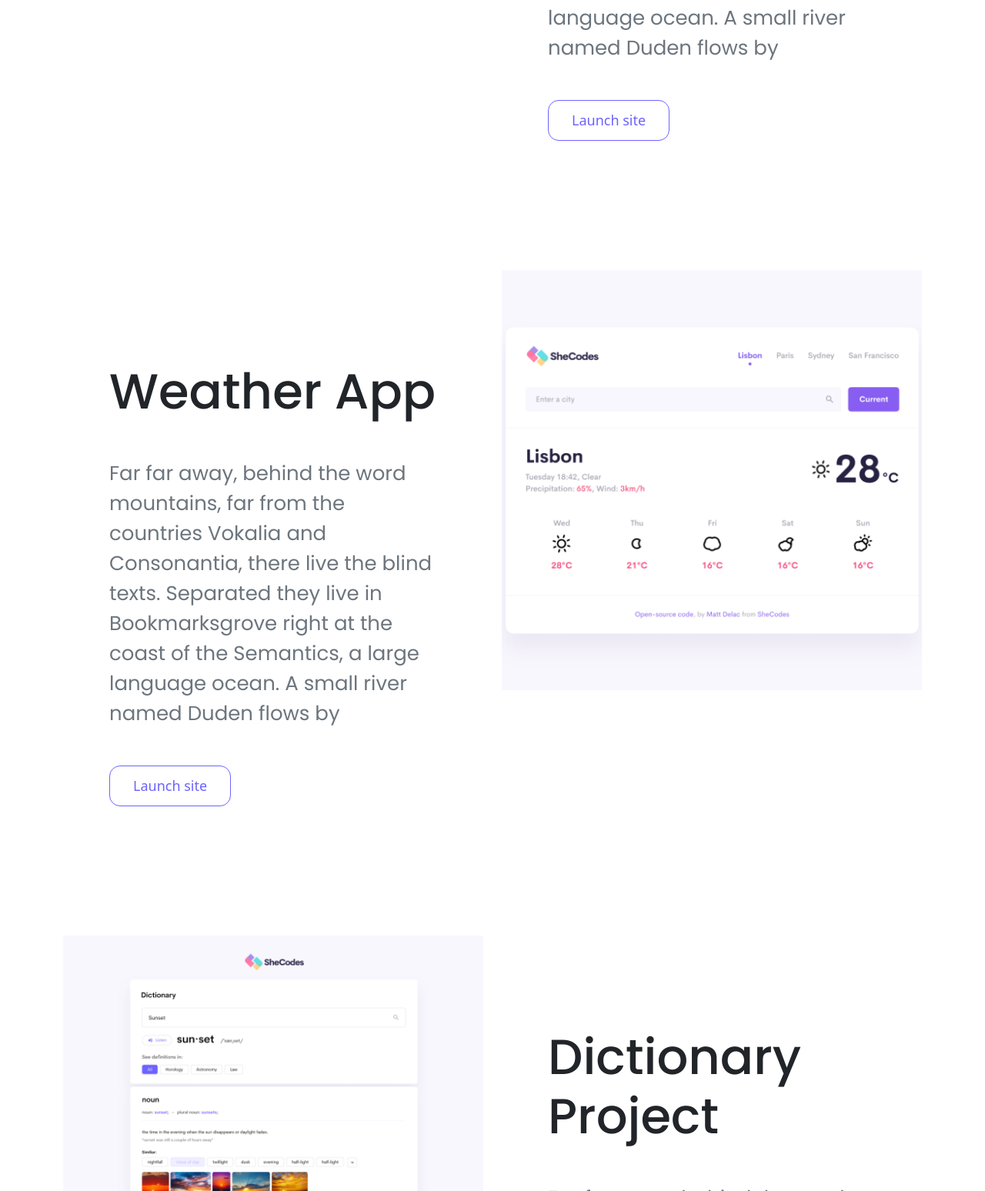
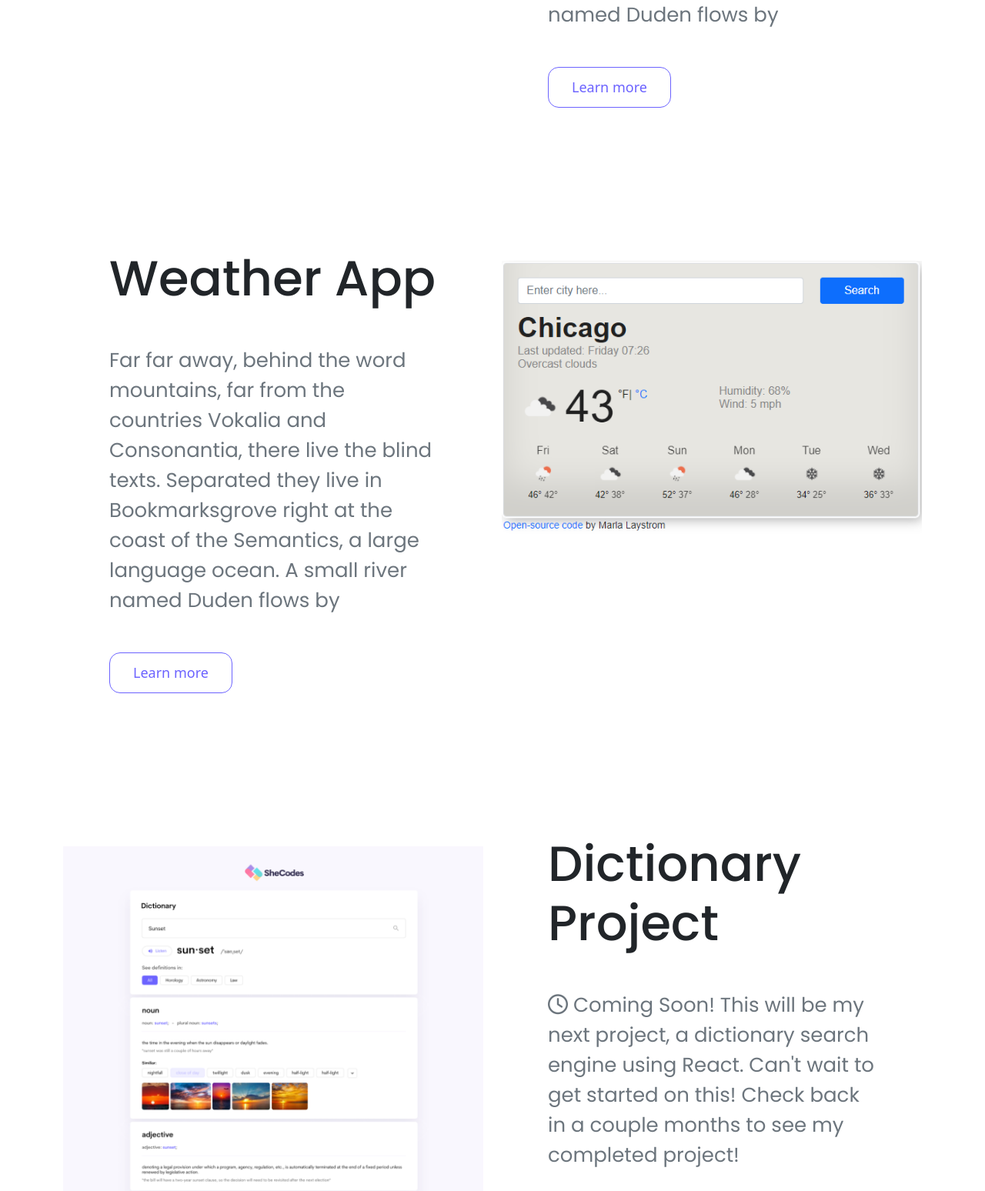
Before and after one commit to edistomars/portfolio-project, a plain HTML site: page index.html in a window 1280 px wide. Shown: the part 1252-2800 px from the top of the page at 77% size. Drawn offline with nearby package versions, Linux system fonts and the light colour scheme.

Commit message:
added my own project images, adjusted the sizing of padding, added some SEO

```diff
--- a/index.html
+++ b/index.html
@@ -6,6 +6,10 @@
       rel="stylesheet"
       integrity="sha384-1BmE4kWBq78iYhFldvKuhfTAU6auU8tT94WrHftjDbrCEXSU1oBoqyl2QvZ6jIW3"
       crossorigin="anonymous"
+    />
+    <meta
+      name="description"
+      content="Marla Laystrom is a front-end designer based in Indiana. My current project is building a responsive portfolio. Thank you for visiting my website!"
     />
     <meta charset="UTF-8" />
     <meta http-equiv="X-UA-Compatible" content="IE=edge" />
@@ -26,7 +30,7 @@
       rel="stylesheet"
     />
     <link rel="stylesheet" href="/styles/portfolio.css" />
-    <title>Document</title>
+    <title>Portfolio Project | Marla Laystrom</title>
   </head>
   <body>
     <div class="hero">
@@ -37,29 +41,41 @@
         <i class="fas fa-laptop-code"> </i>
       </h2>
 
-      <a href="#" class="btn btn-branding">Get in touch</a>
+      <a href="#" class="btn btn-branding" title="Contact Marla"
+        >Get in touch</a
+      >
     </div>
-    <p class="text-center mt-5 mb-5">Some things I've built</p>
+    <p class="text-center mt-5 mb-5 fs-2">
+      Some things I've built <i class="fas fa-angle-double-down arrow"></i>
+    </p>
+
     <div class="container">
       <div class="row">
         <div class="col-md-6">
+          <div class="project-image">
             <img
-            src="/styles/images/yogurt-image.png"
+              src="/styles/images/sheCodes-Project1.PNG"
               class="img-fluid d-none d-lg-block"
-            alt="Cup of yogurt"
+              alt="Green tea project image"
             />
+          </div>
         </div>
 
         <div class="col-md-6">
           <div class="project-description">
-            <h2 class="mb-5">Yogurt Project</h2>
+            <h2 class="mb-5">Green Tea Project</h2>
             <p class="mb-5 text-muted">
               Far far away, behind the word mountains, far from the countries
               Vokalia and Consonantia, there live the blind texts. Separated
               they live in Bookmarksgrove right at the coast of the Semantics, a
               large language ocean. A small river named Duden flows by
             </p>
-            <a href="#" class="btn btn-branding-outline">Launch site</a>
+            <a
+              href="#"
+              class="btn btn-branding-outline"
+              title="Green tea project"
+              >Learn more</a
+            >
           </div>
         </div>
       </div>
@@ -73,35 +89,43 @@
               they live in Bookmarksgrove right at the coast of the Semantics, a
               large language ocean. A small river named Duden flows by
             </p>
-            <a href="#" class="btn btn-branding-outline">Launch site</a>
+            <a href="#" class="btn btn-branding-outline" title="Weather project"
+              >Learn more</a
+            >
           </div>
         </div>
         <div class="col-md-6">
+          <div class="project-image">
             <img
-            src="/styles/images/weather-shecodes-image.png"
+              src="/styles/images/weather-image.png"
               class="img-fluid d-none d-lg-block"
               alt="Weather project image"
             />
           </div>
         </div>
+      </div>
       <div class="row mt-5">
         <div class="col-md-6">
+          <div class="project-image">
             <img
               src="/styles/images/dictionary-image.png"
               class="img-fluid d-none d-lg-block"
               alt="Dictionary project image"
             />
           </div>
+        </div>
         <div class="col-md-6">
           <div class="project-description">
             <h2 class="mb-5">Dictionary Project</h2>
             <p class="mb-5 text-muted">
-              Far far away, behind the word mountains, far from the countries
-              Vokalia and Consonantia, there live the blind texts. Separated
-              they live in Bookmarksgrove right at the coast of the Semantics, a
-              large language ocean. A small river named Duden flows by
+              <i class="far fa-clock"></i> Coming Soon! This will be my next
+              project, a dictionary search engine using React. Can't wait to get
+              started on this! Check back in a couple months to see my completed
+              project!
             </p>
-            <a href="#" class="btn btn-branding-outline">Launch site</a>
+            <a href="#" class="btn btn-branding-outline" title="Weather project"
+              >Learn more</a
+            >
           </div>
         </div>
       </div>
--- a/styles/portfolio.css
+++ b/styles/portfolio.css
@@ -75,7 +75,10 @@ p {
 }
 
 .project-description {
-  padding: 120px 60px;
+  padding: 68px 60px;
+}
+.project-image {
+  padding-top: 83px;
 }
 
 @media (max-width: 960px) {
@@ -94,3 +97,6 @@ p {
     text-align: center;
   }
 }
+.arrow {
+  text-shadow: 7px 4px 5px var(--branding-color);
+}
```
Also changed, not shown: styles/images/sheCodes-Project1.PNG (added). Lines whose indentation alone changed are shown as unchanged.
